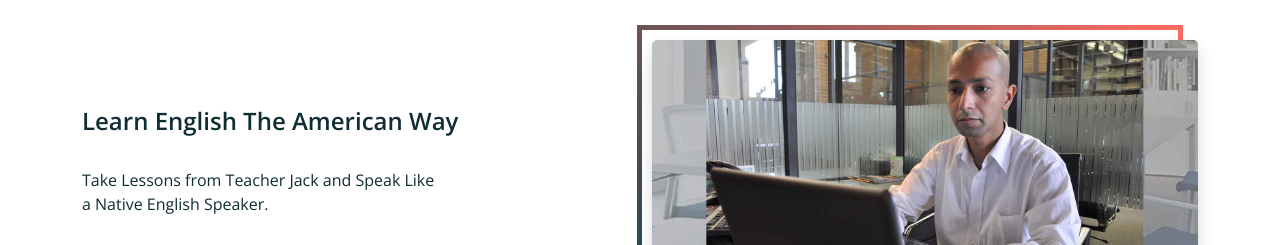
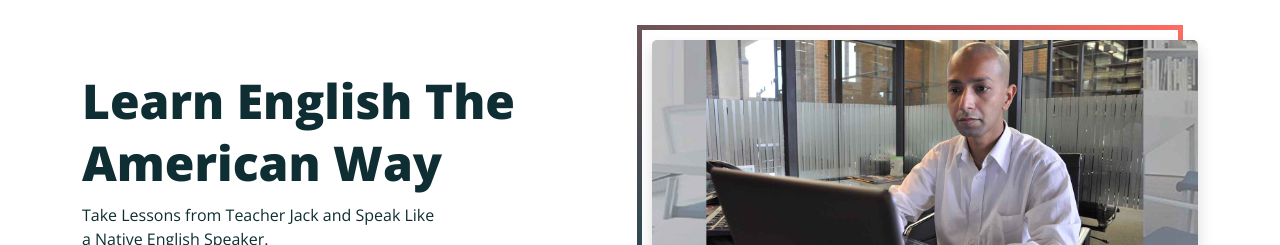
Before and after one commit to Foyezs-Work/teacher-jack-online, a React (Create React App) app: page / in a window 1280 px wide. Shown: the part 140-385 px from the top of the page. Built offline with nearby package versions, Linux system fonts and the light colour scheme.

Commit message:
main home almost done

```diff
--- a/src/assets/css/responsive.css
+++ b/src/assets/css/responsive.css
@@ -61,6 +61,7 @@
   .mobile__navbar {
     display: block !important;
   }
+
 }
 
 /* Extra small Devices */
--- a/src/assets/css/style.css
+++ b/src/assets/css/style.css
@@ -566,6 +566,10 @@ span.react-read-more-read-less.react-read-more-read-less-less {
   font-size: 1.5rem !important;
 }
 
+.home_banner_content_title{
+  font-size: 3rem!important;
+  font-weight: 800;
+}
 .course-criteria-section h3 {
   color: var(--color-dark);
 }
--- a/src/components/home/HomeBanner.jsx
+++ b/src/components/home/HomeBanner.jsx
@@ -7,7 +7,7 @@ const HomeBanner = () => {
                 <div className="row align-items-center justify-content-between">
                     <div className="col-md-5">
                         <div className="content_inner">
-                            <h2 className='content_title'>Learn English The American Way</h2> <br />
+                            <h2 className='content_title home_banner_content_title'>Learn English The American Way</h2>
                             <p className="content_details">Take Lessons from Teacher Jack and Speak Like <br /> a Native English Speaker.</p>
                         </div>
                     </div>
```
